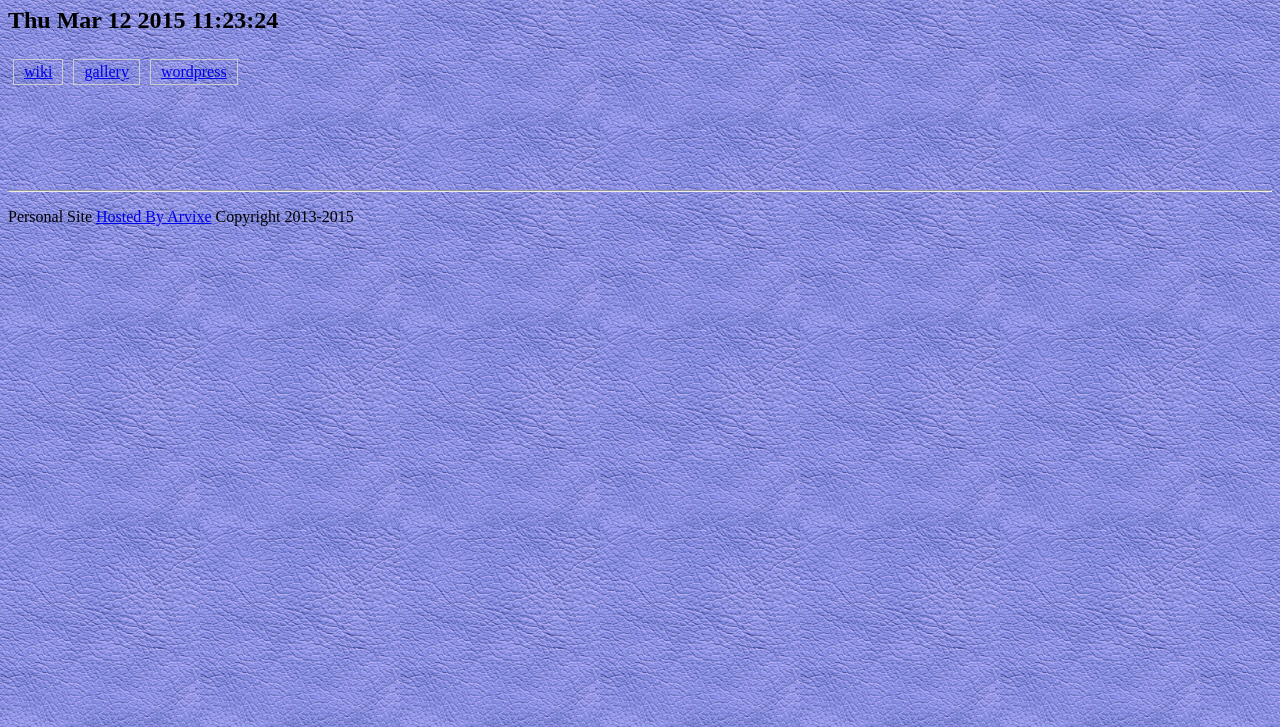
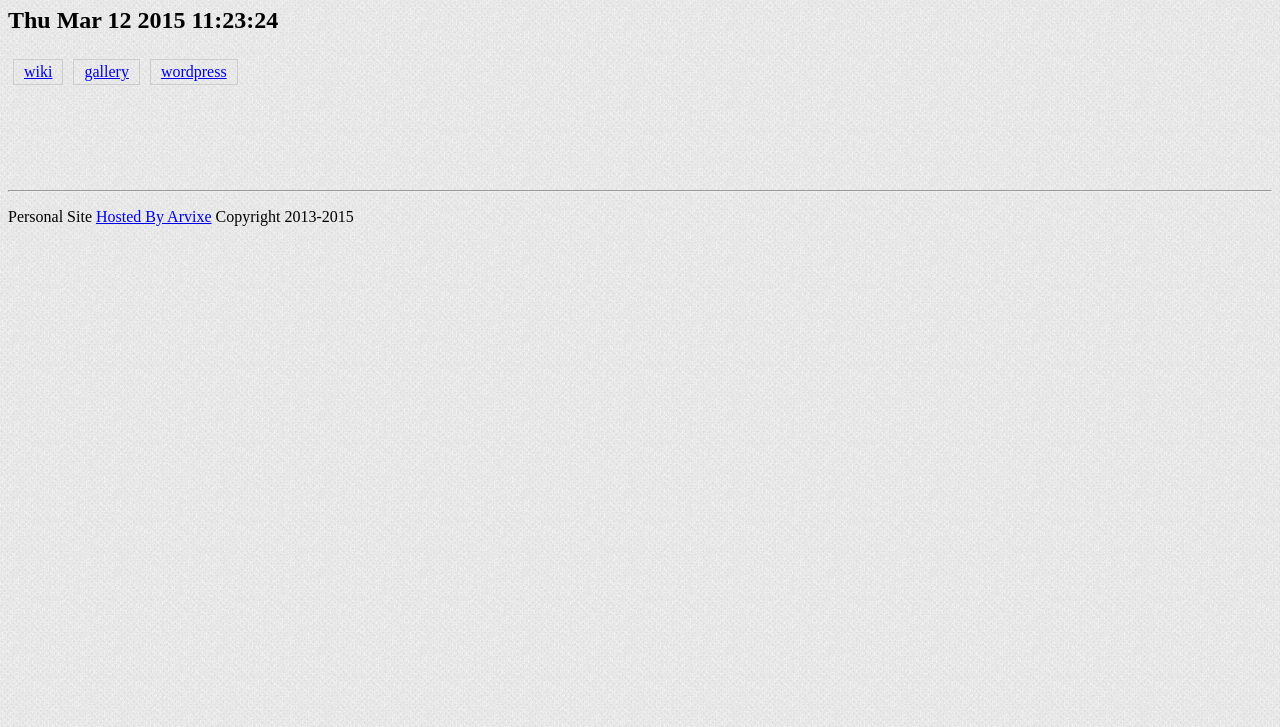
Before and after one commit to alexxyjiang/personal-site-alexxyjiang-info, a plain HTML site: page index.htm in a window 1280 px wide. Shown: the part 73-800 px from the top of the page. Drawn offline with Linux system fonts and the light colour scheme.

Commit message:
change background

```diff
--- a/index.htm
+++ b/index.htm
@@ -5,7 +5,7 @@
 <title>Welcome to Alex Personal Site!</title>
 <style type="text/css">
 body{
-    background-image:   url(./back-blue.png);
+    background-image:   url(./bg-pattern.png);
     background-repeat:  repeat
 }
 ul{
```
Also changed, not shown: back-blue.png (deleted), bg-pattern.png (added).
